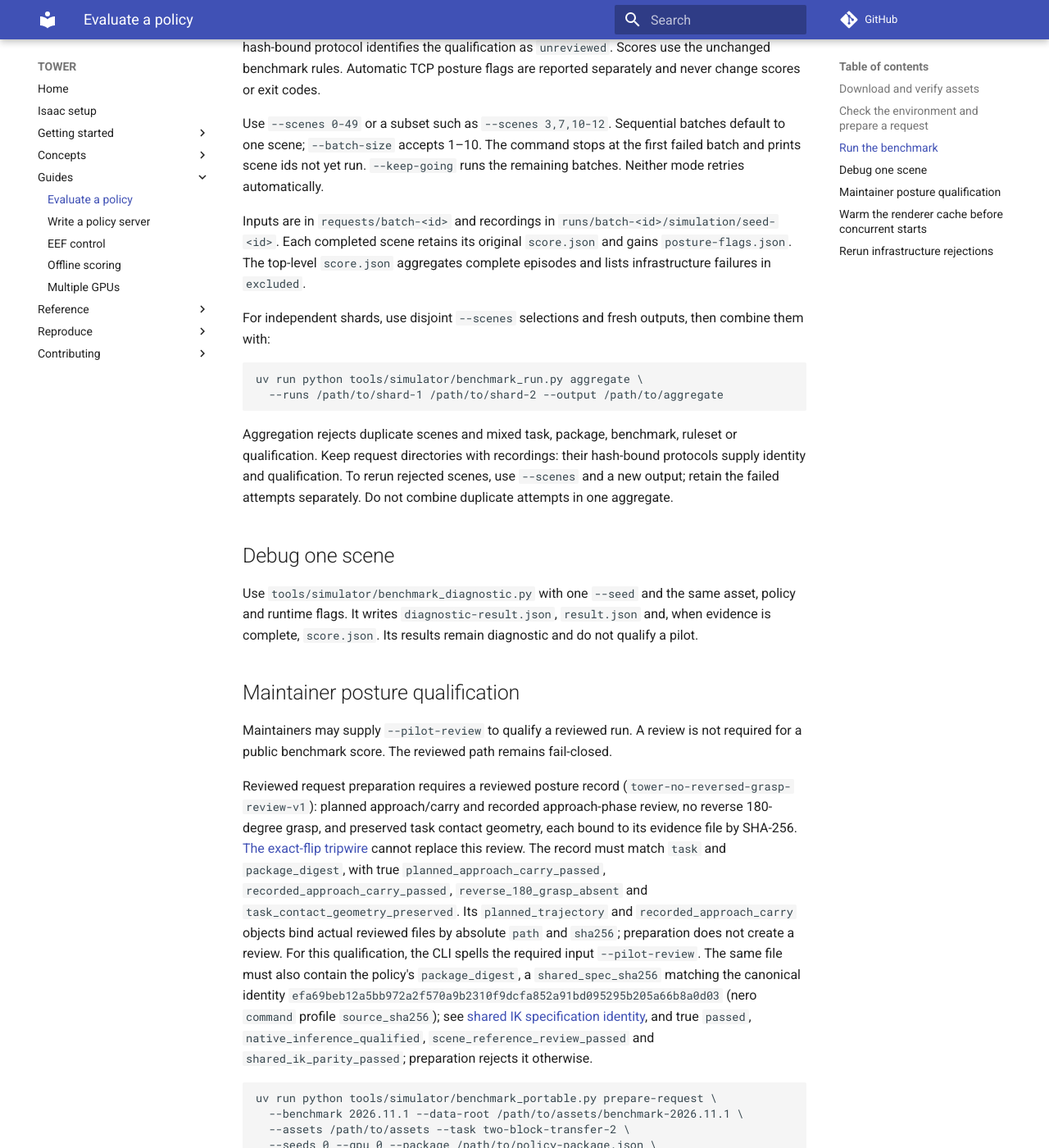
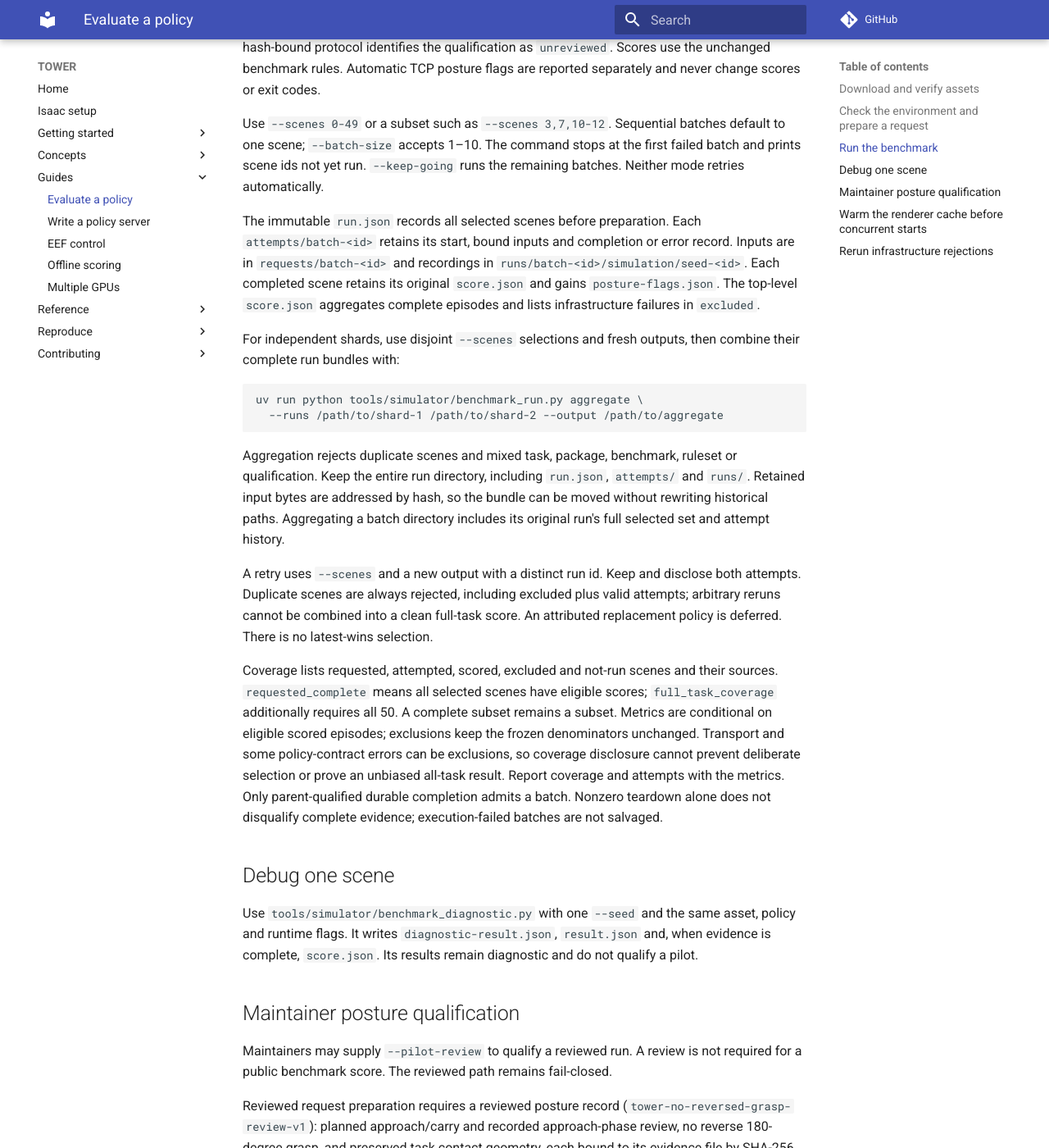
Before and after one commit to tower-benchmark/TOWER, an MkDocs documentation site: the page built from docs/guides/evaluate-a-policy.md, in a window 1280 px wide and 1400 px high, scrolled down 1710 px. Shown: the whole window at 82% size. Built offline with MkDocs 1.6.1 and Material for MkDocs 9.7.7, drawn with Linux system fonts in a browser that asks for light colours; comment, search, counter and statistics services are not loaded.

Commit message:
docs: explain benchmark coverage and immutable retry evidence [skip ci]

````diff
--- a/docs/guides/evaluate-a-policy.md
+++ b/docs/guides/evaluate-a-policy.md
@@ -85,13 +85,15 @@ batches default to one scene; `--batch-size` accepts 1–10. The command stops a
 the first failed batch and prints scene ids not yet run. `--keep-going` runs
 the remaining batches. Neither mode retries automatically.
 
+The immutable `run.json` records all selected scenes before preparation. Each
+`attempts/batch-<id>` retains its start, bound inputs and completion or error record.
 Inputs are in `requests/batch-<id>` and recordings in
 `runs/batch-<id>/simulation/seed-<id>`. Each completed scene retains its original
 `score.json` and gains `posture-flags.json`. The top-level `score.json` aggregates
 complete episodes and lists infrastructure failures in `excluded`.
 
 For independent shards, use disjoint `--scenes` selections and fresh outputs,
-then combine them with:
+then combine their complete run bundles with:
 
 ```sh
 uv run python tools/simulator/benchmark_run.py aggregate \
@@ -99,10 +101,25 @@ uv run python tools/simulator/benchmark_run.py aggregate \
 ```
 
 Aggregation rejects duplicate scenes and mixed task, package, benchmark,
-ruleset or qualification. Keep request directories with recordings: their
-hash-bound protocols supply identity and qualification. To rerun rejected
-scenes, use `--scenes` and a new output; retain the failed attempts separately.
-Do not combine duplicate attempts in one aggregate.
+ruleset or qualification. Keep the entire run directory, including `run.json`, `attempts/` and `runs/`.
+Retained input bytes are addressed by hash, so the bundle can be moved without
+rewriting historical paths. Aggregating a batch directory includes its original
+run's full selected set and attempt history.
+
+A retry uses `--scenes` and a new output with a distinct run id. Keep and disclose
+both attempts. Duplicate scenes are always rejected, including excluded plus
+valid attempts; arbitrary reruns cannot be combined into a clean full-task score.
+An attributed replacement policy is deferred. There is no latest-wins selection.
+
+Coverage lists requested, attempted, scored, excluded and not-run scenes and their
+sources. `requested_complete` means all selected scenes have eligible scores;
+`full_task_coverage` additionally requires all 50. A complete subset remains a
+subset. Metrics are conditional on eligible scored episodes; exclusions keep
+the frozen denominators unchanged. Transport and some policy-contract errors can
+be exclusions, so coverage disclosure cannot prevent deliberate selection or
+prove an unbiased all-task result. Report coverage and attempts with the metrics.
+Only parent-qualified durable completion admits a batch. Nonzero teardown alone
+does not disqualify complete evidence; execution-failed batches are not salvaged.
 
 ## Debug one scene
 
````
Also changed, not shown: CHANGELOG.md (+1 -1 lines), README.md (+1 -1 lines), docs/guides/multi-gpu.md (+4 -0 lines), docs/guides/offline-scoring.md (+5 -3 lines), docs/reference/scoring.md (+13 -0 lines), docs/reference/versioning.md (+5 -0 lines).
